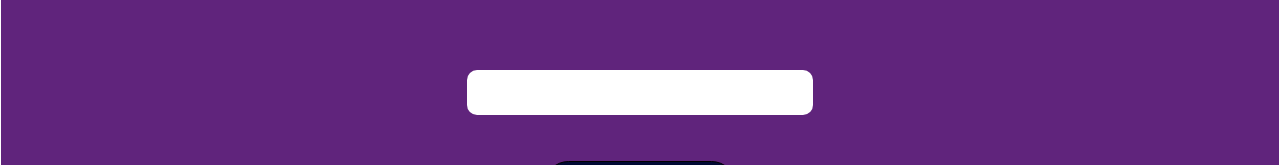
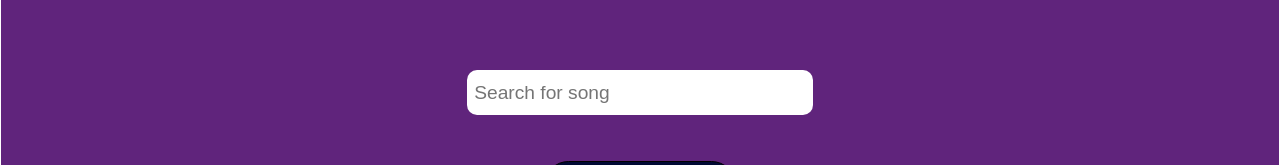
Before and after one commit to memelopez/Jamming, a React (Create React App) app: page / in a window 1280 px wide. Shown: the part 145-310 px from the top of the page. Built offline with nearby package versions, Linux system fonts and the light colour scheme.

Commit message:
Add placeholder text for search input

```diff
--- a/src/components/searchBar/SearchBar.js
+++ b/src/components/searchBar/SearchBar.js
@@ -5,7 +5,7 @@ function SearchBar() {
   return (
     <div className={styles.searchBarContainer}>
       <form className={styles.songForm}>
-        <input type="text" name="songSearchInput" id="songSearchInput" className={styles.songFormInput}/>
+        <input type="text" name="songSearchInput" id="songSearchInput" className={styles.songFormInput} placeholder="Search for song"/>
         <input type="submit" value="SEARCH" className={styles.songFormBtn}/>
       </form>
     </div>
```
